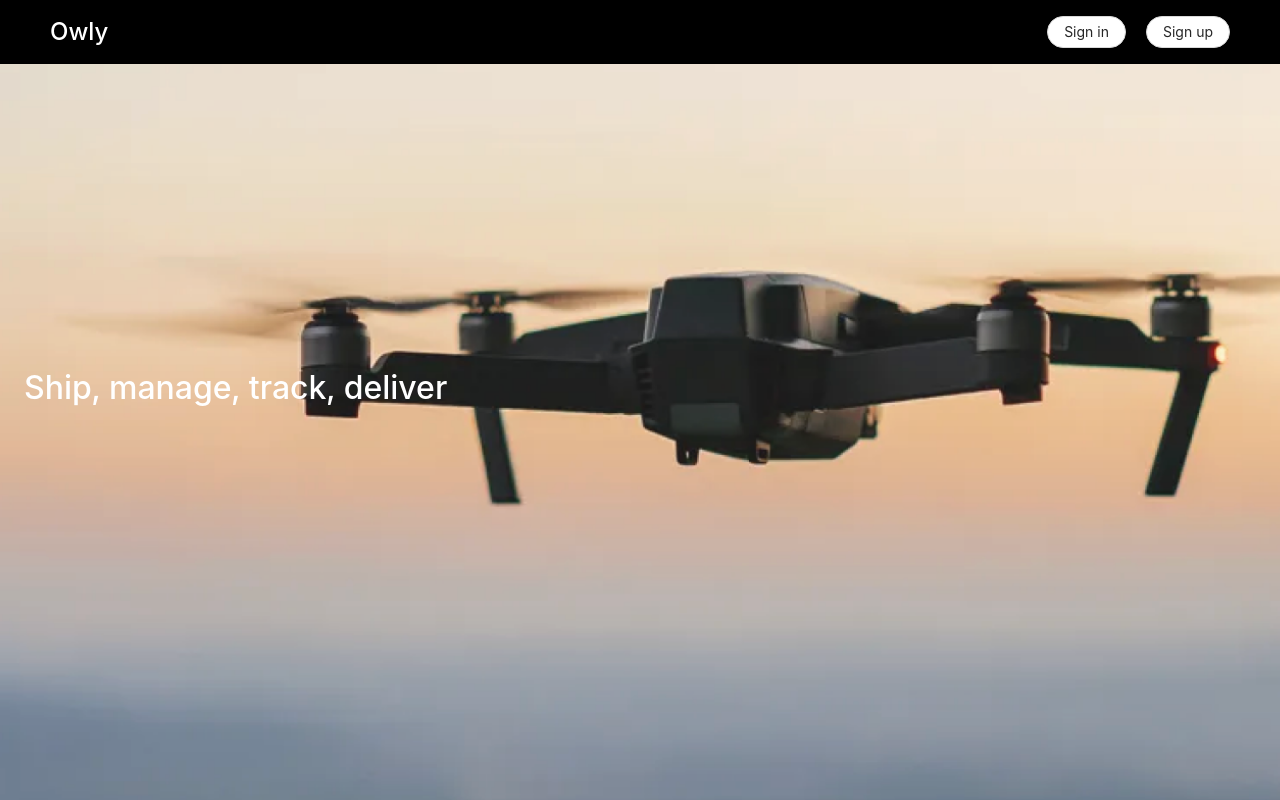
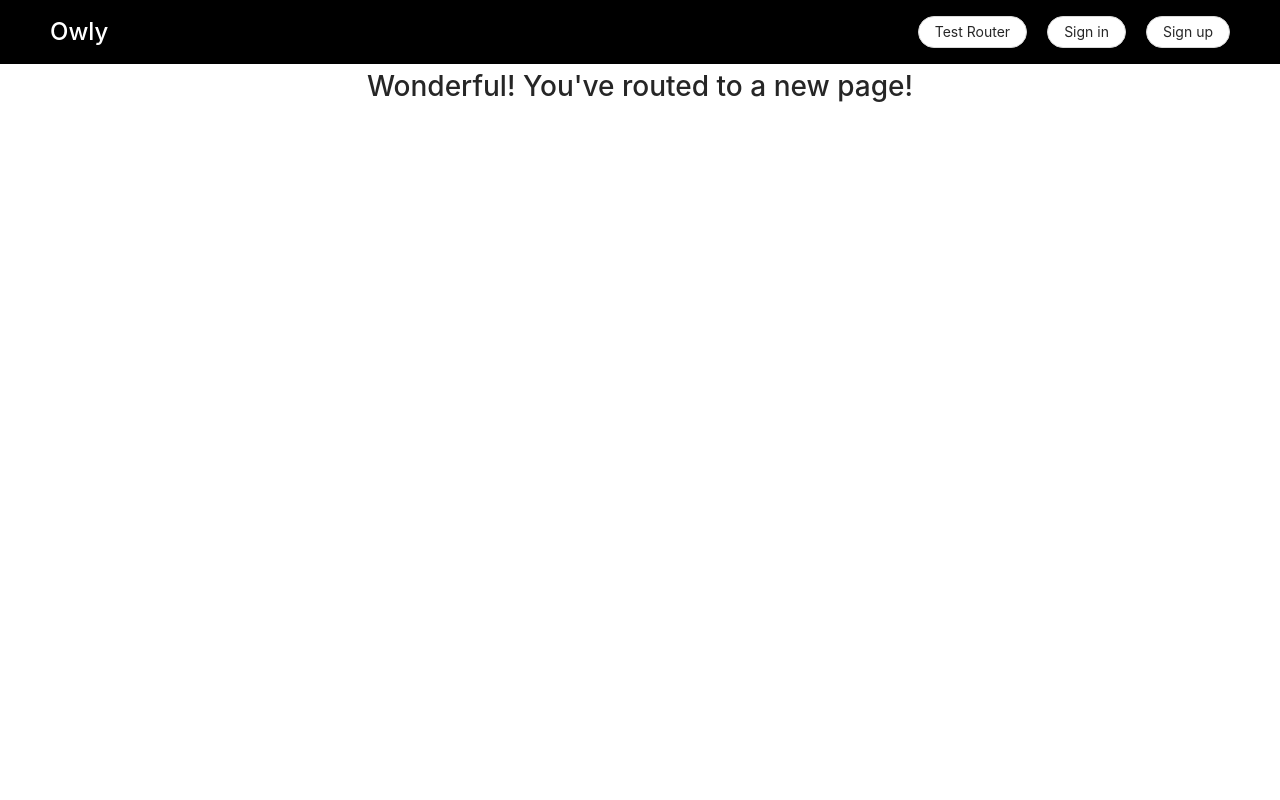
Before and after one commit to Stephen-X123/deliveryProject, a React (Create React App) app in the folder DeliveryProject-Frontend/frontend-react-app/: page /test in a window 1280 px wide. Shown: the top 800 px of the page. Built offline with nearby package versions, Linux system fonts and the light colour scheme.

Commit message:
OWLY-lucy-router-1: setting router

```diff
--- a/DeliveryProject-Frontend/frontend-react-app/package.json
+++ b/DeliveryProject-Frontend/frontend-react-app/package.json
@@ -10,6 +10,7 @@
     "antd": "^4.16.13",
     "react": "^17.0.2",
     "react-dom": "^17.0.2",
+    "react-router-dom": "^5.3.0",
     "react-scripts": "4.0.3",
     "web-vitals": "^1.0.1"
   },
--- a/DeliveryProject-Frontend/frontend-react-app/src/App.js
+++ /dev/null
@@ -1,49 +0,0 @@
-
-import logo from './logo.svg';
-import './App.css';
-import { Layout, Row, Col } from 'antd';
-import Login from './components/Login.js'
-import Register from './components/Register.js'
-import Drone from './backgrounds/Drone.png'
-const { Header, Content } = Layout
-
-function App() {
-  return (
-    <>
-      <Layout>
-        <Header style={{ backgroundColor: "black" }}>
-          <Row justify="space-between">
-            <Col>
-              <h2 className="company-name">
-                Owly
-              </h2>
-            </Col>
-            <Col>
-              <Login />
-              <Register />
-            </Col>
-          </Row>
-        </Header>
-        <Layout>
-          <Content
-            className="content-background"
-            style={{
-              padding: 24,
-              margin: 0,
-              height: 1000,
-            }}
-          >
-
-            <Row justify="left">
-              <Col>
-                <h2 className="title-text">Ship, manage, track, deliver</h2>
-              </Col>
-            </Row>
-          </Content>
-        </Layout>
-      </Layout>
-    </>
-  );
-}
-
-export default App;
--- /dev/null
+++ b/DeliveryProject-Frontend/frontend-react-app/src/components/App.js
@@ -0,0 +1,31 @@
+import React from "react";
+import {
+  BrowserRouter as Router,
+  Switch,
+  Route
+} from "react-router-dom";
+
+import Main from '../containers/Main';
+import Nav from '../containers/Nav';
+import Test from './Test';
+
+
+export default function App() {
+
+    const routes = () => {
+        return <Switch>
+                    <Route path="/test" component={Test}/>
+                    <Route path="/" component={Main}/>
+                </Switch>
+    }
+
+
+    return (
+        <Router>
+            <div>
+                <Nav />
+                {routes()}
+            </div>
+        </Router>
+    );
+}
--- /dev/null
+++ b/DeliveryProject-Frontend/frontend-react-app/src/components/Test.js
@@ -0,0 +1,14 @@
+import React from 'react';
+
+class Test extends React.Component {
+
+  render() {
+    return (
+        <h1 style={{textAlign: "center"}}>
+            Wonderful! You've routed to a new page!
+        </h1>
+    )
+  }
+}
+
+export default Test;
--- /dev/null
+++ b/DeliveryProject-Frontend/frontend-react-app/src/containers/Main.js
@@ -0,0 +1,23 @@
+import { Layout, Row, Col } from 'antd';
+const { Content } = Layout
+
+export default function Main() {
+  return (
+    <Content
+            className="content-background"
+            style={{
+              padding: 24,
+              margin: 0,
+              height: 1000,
+            }}
+          >
+
+            <Row justify="left">
+              <Col>
+                <h2 className="title-text">Ship, manage, track, deliver</h2>
+              </Col>
+            </Row>
+          </Content>
+
+  );
+}
--- /dev/null
+++ b/DeliveryProject-Frontend/frontend-react-app/src/containers/Nav.js
@@ -0,0 +1,28 @@
+import { Layout, Row, Col } from 'antd';
+import Login from '../components/login';
+import Register from '../components/Register';
+import { Link } from "react-router-dom";
+import TestContainer from './TestContainer';
+const { Header } = Layout
+
+
+export default function Nav(){
+  return (
+    <Header style={{ backgroundColor: "black" }}>
+        <Row justify="space-between">
+            <Col>
+                <Link to="/">
+                    <h2 className="company-name">
+                        Owly
+                    </h2>
+                </Link>
+
+            </Col>
+            <Col>
+                <TestContainer />
+                <Login />
+                <Register />
+            </Col>
+        </Row>
+    </Header>)
+}
--- /dev/null
+++ b/DeliveryProject-Frontend/frontend-react-app/src/containers/TestContainer.js
@@ -0,0 +1,22 @@
+import { Button } from 'antd';
+import React from 'react';
+
+import { Link } from "react-router-dom";
+class TestContainer extends React.Component {
+
+
+  render() {
+    return (
+      <Link to="/test">
+        <Button
+          shape="round"
+          style={{ marginRight: '20px' }}
+        >
+          Test Router
+        </Button>
+      </Link>
+    )
+  }
+}
+
+export default TestContainer;
--- a/DeliveryProject-Frontend/frontend-react-app/src/index.js
+++ b/DeliveryProject-Frontend/frontend-react-app/src/index.js
@@ -1,13 +1,11 @@
 import React from 'react';
 import ReactDOM from 'react-dom';
 import './index.css';
-import App from './App';
+import App from "./components/App";
 import reportWebVitals from './reportWebVitals';
 
 ReactDOM.render(
-  <React.StrictMode>
-    <App />
-  </React.StrictMode>,
+    <App />,
   document.getElementById('root')
 );
 
```
Also changed, not shown: DeliveryProject-Frontend/frontend-react-app/src/css/App.css (renamed from DeliveryProject-Frontend/frontend-react-app/src/App.css), 1 other file (tests, documents, lock files or other folders).
